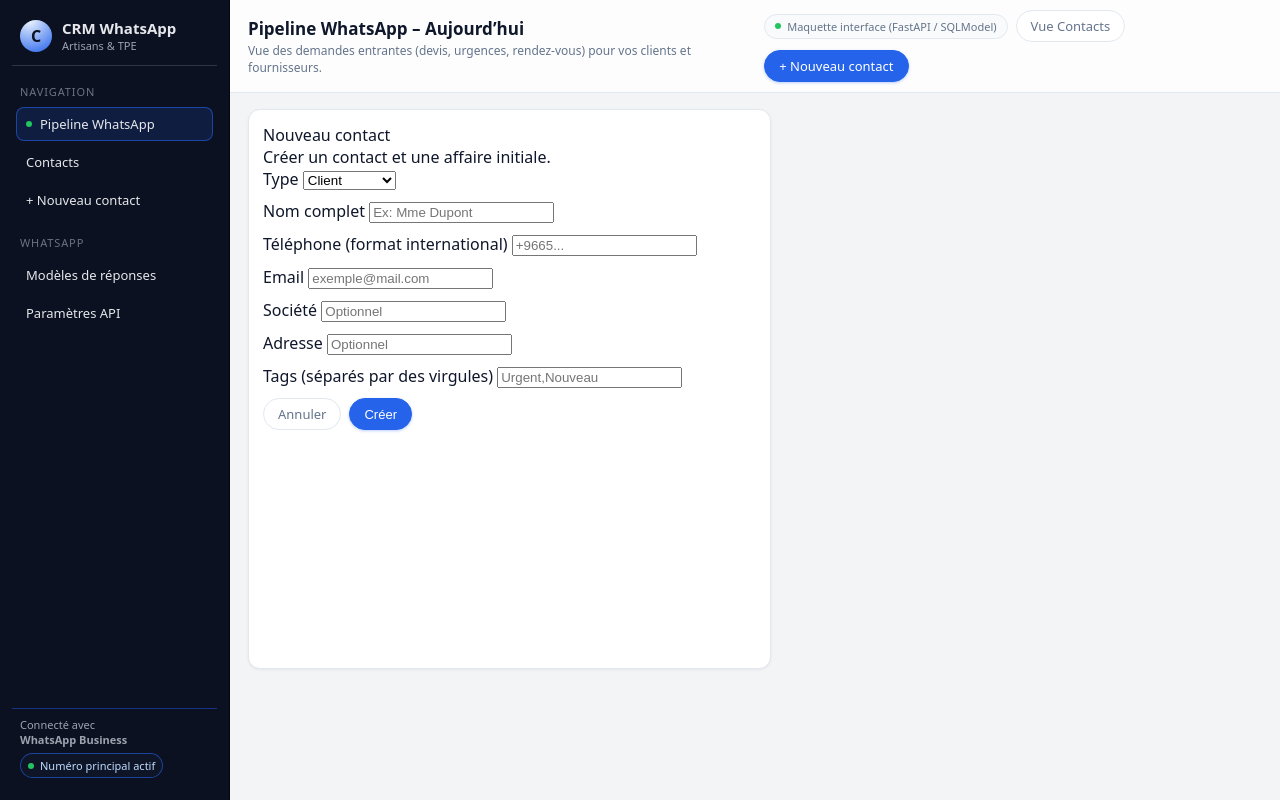
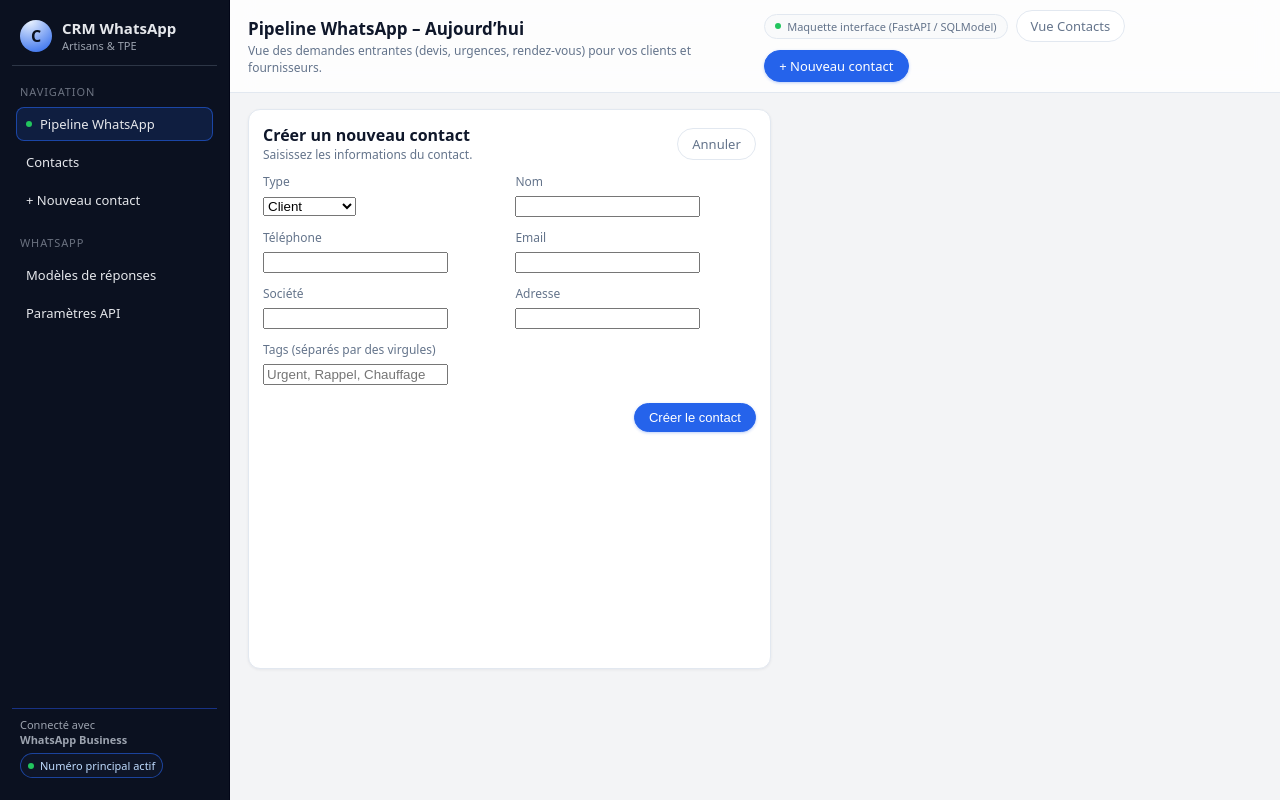
Before and after one commit to jeanlura92-alt/tpe, a FastAPI app: page /contacts/new in a window 1280 px wide. Run offline with FastAPI, Linux system fonts and the light colour scheme.

Commit message:
Update contact_form.html

```diff
--- a/app/templates/contact_form.html
+++ b/app/templates/contact_form.html
@@ -1,52 +1,67 @@
 {% extends "base.html" %}
-{% block title %}Nouveau contact - CRM WhatsApp{% endblock %}
+{% block title %}{{ 'Nouveau contact' if mode=='new' else 'Modifier contact' }} - CRM{% endblock %}
 
 {% block content %}
 <main class="main-content">
   <section class="panel">
-    <div class="panel-header">
-      <div class="panel-title-block">
-        <div class="panel-title">Nouveau contact</div>
-        <div class="panel-subtitle">Créer un contact et une affaire initiale.</div>
+    <div style="display:flex;justify-content:space-between;align-items:center;margin-bottom:10px;">
+      <div>
+        <div style="font-size:16px;font-weight:600;">
+          {{ 'Créer un nouveau contact' if mode=='new' else 'Modifier le contact' }}
+        </div>
+        <div style="font-size:12px;color:var(--text-soft);">
+          {{ 'Saisissez les informations du contact.' if mode=='new' else 'Mettez à jour les informations du contact.' }}
+        </div>
       </div>
+      {% if mode=='new' %}
+        <a class="btn" href="/contacts">Annuler</a>
+      {% else %}
+        <a class="btn" href="/contacts">Retour</a>
+      {% endif %}
     </div>
 
-    <form method="post" action="/contacts/new" style="display:flex; flex-direction:column; gap:10px; max-width:520px;">
-      <label>Type
-        <select name="type" class="select" required>
+    <form method="post" action="{{ '/contacts/new' if mode=='new' else '/contacts/' ~ contact.id ~ '/edit' }}" style="display:grid;grid-template-columns:repeat(2,minmax(0,1fr));gap:12px;">
+      <div>
+        <label style="display:block;font-size:12px;color:var(--text-soft);margin-bottom:4px;">Type</label>
+        <select name="type" class="chat-input" required>
           {% for t in contact_types %}
-            <option value="{{ t }}">{{ t|capitalize }}</option>
+            <option value="{{ t }}" {% if contact and contact.type==t %}selected{% endif %}>{{ t|capitalize }}</option>
           {% endfor %}
         </select>
-      </label>
+      </div>
 
-      <label>Nom complet
-        <input class="input" name="name" placeholder="Ex: Mme Dupont" required />
-      </label>
+      <div>
+        <label style="display:block;font-size:12px;color:var(--text-soft);margin-bottom:4px;">Nom</label>
+        <input name="name" class="chat-input" required value="{{ contact.name if contact else '' }}">
+      </div>
 
-      <label>Téléphone (format international)
-        <input class="input" name="phone" placeholder="+9665..." required />
-      </label>
+      <div>
+        <label style="display:block;font-size:12px;color:var(--text-soft);margin-bottom:4px;">Téléphone</label>
+        <input name="phone" class="chat-input" required value="{{ contact.phone if contact else '' }}">
+      </div>
 
-      <label>Email
-        <input class="input" name="email" placeholder="exemple@mail.com" />
-      </label>
+      <div>
+        <label style="display:block;font-size:12px;color:var(--text-soft);margin-bottom:4px;">Email</label>
+        <input name="email" class="chat-input" value="{{ contact.email if contact else '' }}">
+      </div>
 
-      <label>Société
-        <input class="input" name="company" placeholder="Optionnel" />
-      </label>
+      <div>
+        <label style="display:block;font-size:12px;color:var(--text-soft);margin-bottom:4px;">Société</label>
+        <input name="company" class="chat-input" value="{{ contact.company if contact else '' }}">
+      </div>
 
-      <label>Adresse
-        <input class="input" name="address" placeholder="Optionnel" />
-      </label>
+      <div>
+        <label style="display:block;font-size:12px;color:var(--text-soft);margin-bottom:4px;">Adresse</label>
+        <input name="address" class="chat-input" value="{{ contact.address if contact else '' }}">
+      </div>
 
-      <label>Tags (séparés par des virgules)
-        <input class="input" name="tags" placeholder="Urgent,Nouveau" />
-      </label>
+      <div style="grid-column:1/-1;">
+        <label style="display:block;font-size:12px;color:var(--text-soft);margin-bottom:4px;">Tags (séparés par des virgules)</label>
+        <input name="tags" class="chat-input" value="{{ contact.tags if contact else '' }}" placeholder="Urgent, Rappel, Chauffage">
+      </div>
 
-      <div style="display:flex; gap:8px;">
-        <a class="btn" href="/contacts">Annuler</a>
-        <button class="btn btn-primary" type="submit">Créer</button>
+      <div style="grid-column:1/-1;text-align:right;margin-top:6px;">
+        <button class="btn btn-primary">{{ 'Créer le contact' if mode=='new' else 'Enregistrer' }}</button>
       </div>
     </form>
   </section>
```
